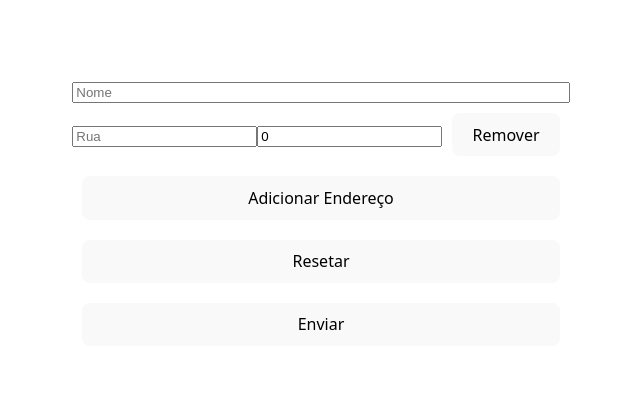
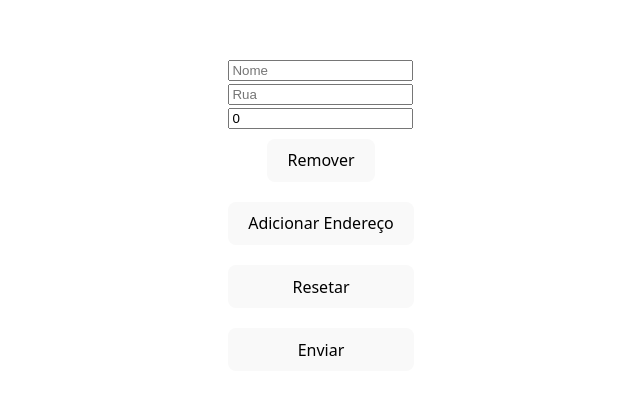
Before and after one commit to CastilhoY/ReactHookFormFundamentos, a React (Vite) app: page / in a window 1280 px wide. Shown: the part 181-576 px from the top of the page, without its empty margins (319-959 px from the left). Built offline with nearby package versions, Linux system fonts and the light colour scheme.

Commit message:
componentizando formulario

```diff
--- /dev/null
+++ b/EnderecoList/EnderecoInput/EnderecoInput.tsx
@@ -0,0 +1,23 @@
+import type { FieldErrors, UseFormRegister } from "react-hook-form";
+import type { FormData } from "../../src/App";
+
+interface EnderecoInputProps {
+  register: UseFormRegister<FormData>;
+  errors: FieldErrors<FormData>;
+  index: number;
+}
+
+export default function EnderecoInput({
+  register,
+  errors,
+  index,
+}: EnderecoInputProps) {
+  return (
+    <div>
+      <input placeholder="Rua" {...register(`endereco.${index}.rua`)} />
+      {errors.endereco?.[index]?.rua?.message && (
+        <p className="error">{errors.endereco[index]?.rua?.message}</p>
+      )}
+    </div>
+  );
+}
--- /dev/null
+++ b/EnderecoList/EnderecoInput/NumeroInput.tsx
@@ -0,0 +1,26 @@
+import type { FieldErrors, UseFormRegister } from "react-hook-form";
+import type { FormData } from "../../src/App";
+
+interface NumeroInputProps {
+  register: UseFormRegister<FormData>;
+  errors: FieldErrors<FormData>;
+  index: number;
+}
+
+export default function NumeroInput({
+  register,
+  errors,
+  index,
+}: NumeroInputProps) {
+  return (
+    <div>
+      <input
+        type="number"
+        {...register(`endereco.${index}.numero`, { valueAsNumber: true })}
+      />
+      {errors.endereco?.[index]?.numero?.message && (
+        <p className="error">{errors.endereco[index]?.numero?.message}</p>
+      )}
+    </div>
+  );
+}
--- /dev/null
+++ b/EnderecoList/EnderecoList.tsx
@@ -0,0 +1,33 @@
+import type { FieldErrors, UseFormRegister, UseFieldArrayRemove, FieldArrayWithId } from "react-hook-form";
+import type { FormData } from "../src/App";
+import EnderecoInput from "./EnderecoInput/EnderecoInput";
+import NumeroInput from "./EnderecoInput/NumeroInput";
+
+interface EnderecoListProps {
+  register: UseFormRegister<FormData>;
+  errors: FieldErrors<FormData>;
+  fields: FieldArrayWithId<FormData, "endereco", "id">[]; // 👈 vem do useFieldArray
+  remove: UseFieldArrayRemove; // 👈 função remove() do useFieldArray
+}
+
+export default function EnderecoList({
+  fields,
+  register,
+  errors,
+  remove,
+}: EnderecoListProps) {
+  return (
+    <>
+      {fields.map((field, index) => (
+        <div key={field.id}>
+          <EnderecoInput register={register} errors={errors} index={index} />
+          <NumeroInput register={register} errors={errors} index={index} />
+
+          <button type="button" onClick={() => remove(index)}>
+            Remover
+          </button>
+        </div>
+      ))}
+    </>
+  );
+}
--- /dev/null
+++ b/FormNome/FormNome.tsx
@@ -0,0 +1,20 @@
+import type { UseFormRegisterReturn } from "react-hook-form";
+
+interface FormNomeProps {
+  placeholder: string;
+  register: UseFormRegisterReturn;
+  error?: string;
+}
+
+export default function FormNome({
+  placeholder,
+  register,
+  error,
+}: FormNomeProps) {
+  return (
+    <div>
+      <input placeholder={placeholder} {...register} />
+      {error && <p className="error">{error}</p>}
+    </div>
+  );
+}
--- a/src/App.tsx
+++ b/src/App.tsx
@@ -3,6 +3,8 @@ import "react-datepicker/dist/react-datepicker.css";
 import { z } from "zod";
 import { zodResolver } from "@hookform/resolvers/zod";
 import "./App.css";
+import FormNome from "../FormNome/FormNome";
+import EnderecoList from "../EnderecoList/EnderecoList";
 
 const schema = z.object({
   nome: z.string().min(3, "O nome deve ter pelo menos 3 caracteres"),
@@ -14,7 +16,7 @@ const schema = z.object({
   ),
 });
 
-type FormData = z.infer<typeof schema>;
+export type FormData = z.infer<typeof schema>;
 
 function App() {
   const {
@@ -43,29 +45,18 @@ function App() {
   return (
     <>
       <form className="form" onSubmit={handleSubmit(enviarDados)}>
-        <input placeholder="Nome" {...register("nome")} />
-        {errors.nome && <p className="error">{errors.nome.message}</p>}
-        {fields.map((field, index) => (
-          <div key={field.id}>
-            <input placeholder="Rua" {...register(`endereco.${index}.rua`)} />
-            {errors.endereco?.[index]?.rua?.message && (
-              <p className="error">{errors.endereco[index]?.rua?.message}</p>
-            )}
-            <input
-              type="number"
-              {...register(`endereco.${index}.numero`, {
-                valueAsNumber: true,
-              })}
-            />
-            {errors.endereco?.[index]?.numero?.message && (
-              <p className="error">{errors.endereco[index]?.numero?.message}</p>
-            )}
+        <FormNome
+          placeholder="Nome"
+          register={register("nome")}
+          error={errors.nome?.message}
+        />
 
-            <button type="button" onClick={() => remove(index)}>
-              Remover
-            </button>
-          </div>
-        ))}
+        <EnderecoList
+          fields={fields}
+          register={register}
+          errors={errors}
+          remove={remove}
+        />
 
         <button
           type="button"
@@ -78,6 +69,7 @@ function App() {
         >
           Adicionar Endereço
         </button>
+
         <button
           type="button"
           onClick={() =>
@@ -89,6 +81,7 @@ function App() {
         >
           Resetar
         </button>
+
         <button type="submit">Enviar</button>
       </form>
     </>
```
